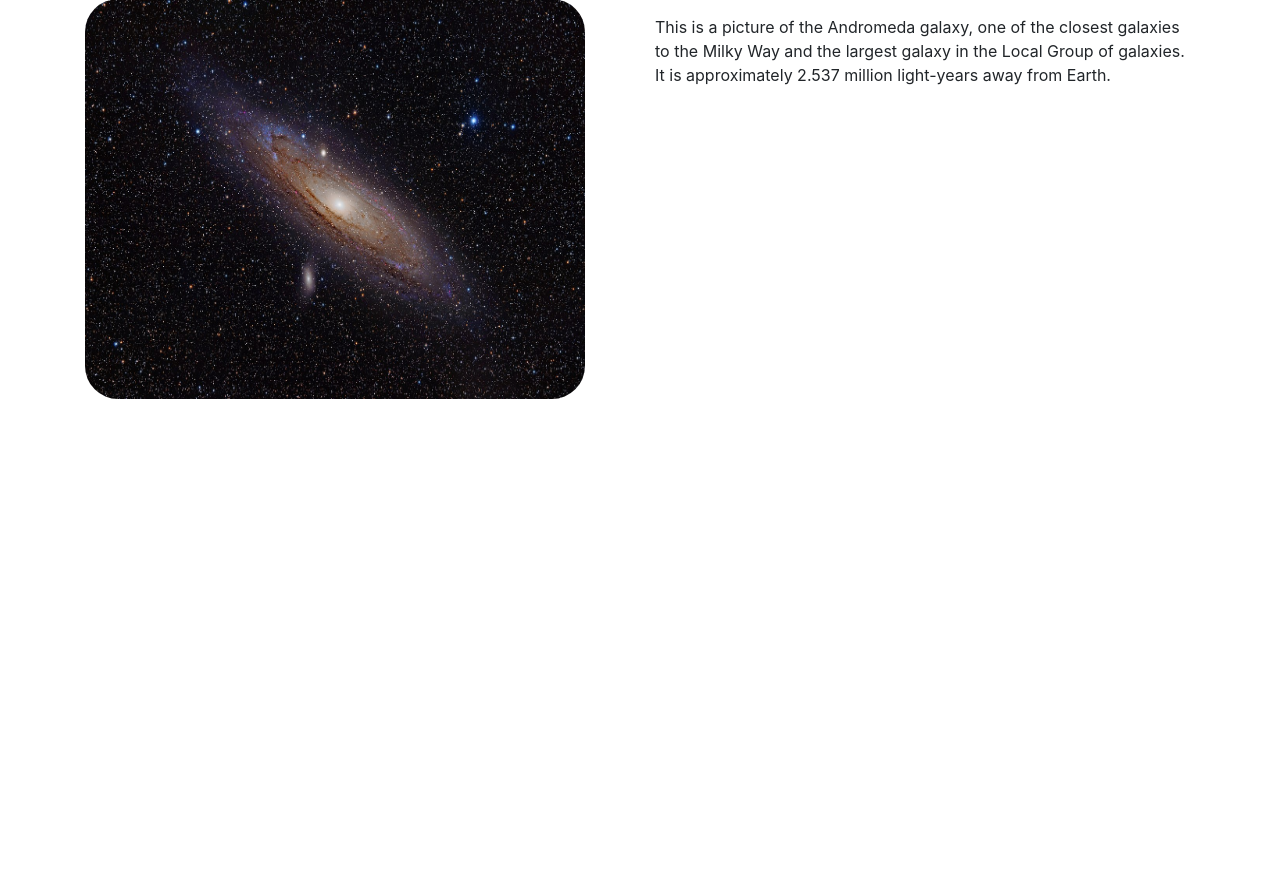
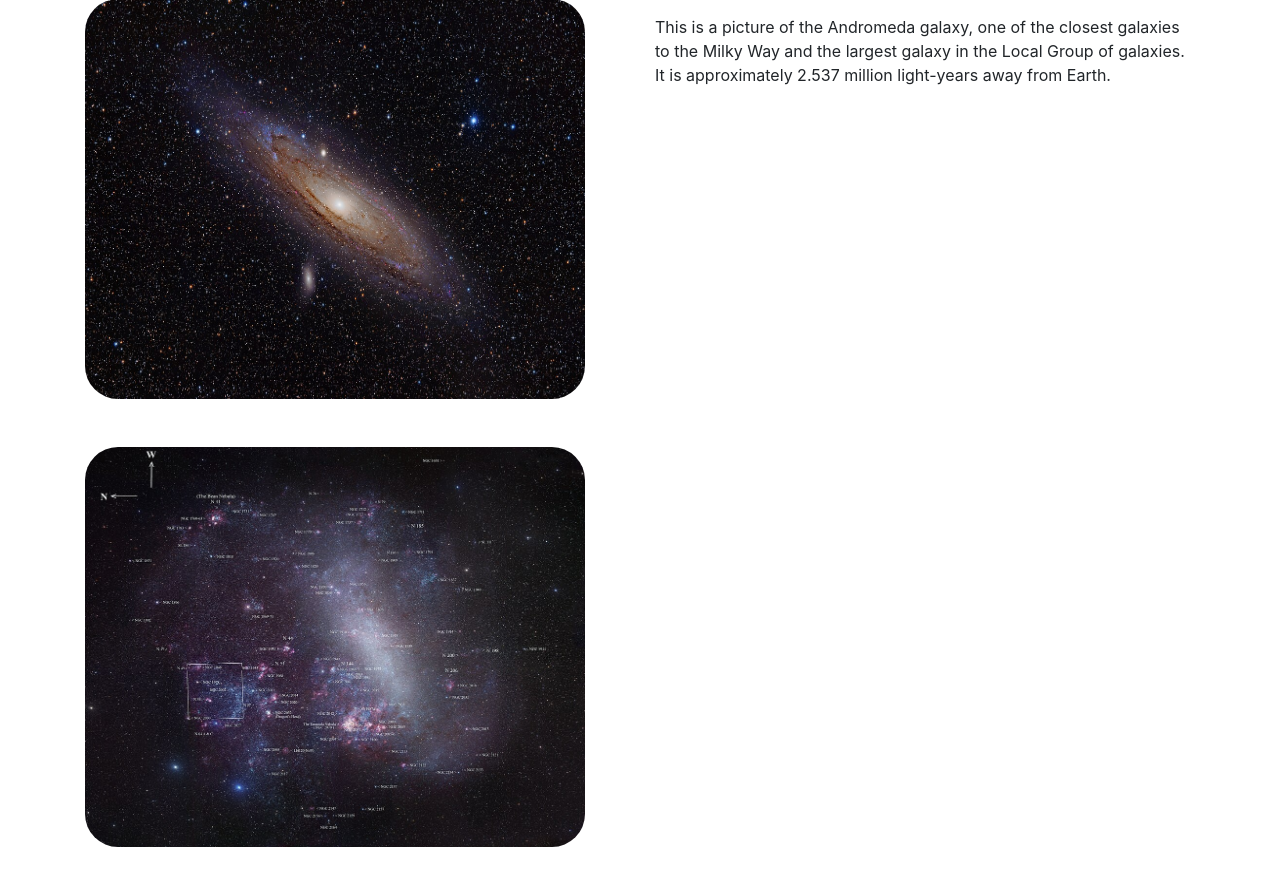
Before and after one commit to Programmingmonth/Weblog, a Django app: page /imagea/ in a window 1280 px wide. Shown: the part 119-1014 px from the top of the page. Before the commit the page ends 518 px from the top, so only its background shows below. Run offline with Django 5.2, Linux system fonts and the light colour scheme; some libraries are stand-ins or nearby versions.

Commit message:
Initial commit

```diff
--- a/Astronomy/web/templates/Imagea.html
+++ b/Astronomy/web/templates/Imagea.html
@@ -23,6 +23,13 @@
         <div class="row">
             <div class="col-md-6">
                 <img class="Andromeda" src="{% static 'image/Andromeda.jpg' %}" alt="Andromeda Picture">
+                <br>
+                <br>
+                <br>
+                <img class="Andromeda" src="{% static 'image/Large-Magellanic-Cloud.jpg' %}" alt="">
+                <br>
+                <br>
+                <br>
             </div>
             <div class="col-md-6 d-flex align-items-start mt-3">
                 <p class="text-left">This is a picture of the Andromeda galaxy, one of the closest galaxies to the Milky Way and the largest galaxy in the Local Group of galaxies. It is approximately 2.537 million light-years away from Earth.</p>
```
Also changed, not shown: Astronomy/static/image/Large-Magellanic-Cloud.jpg (added).
